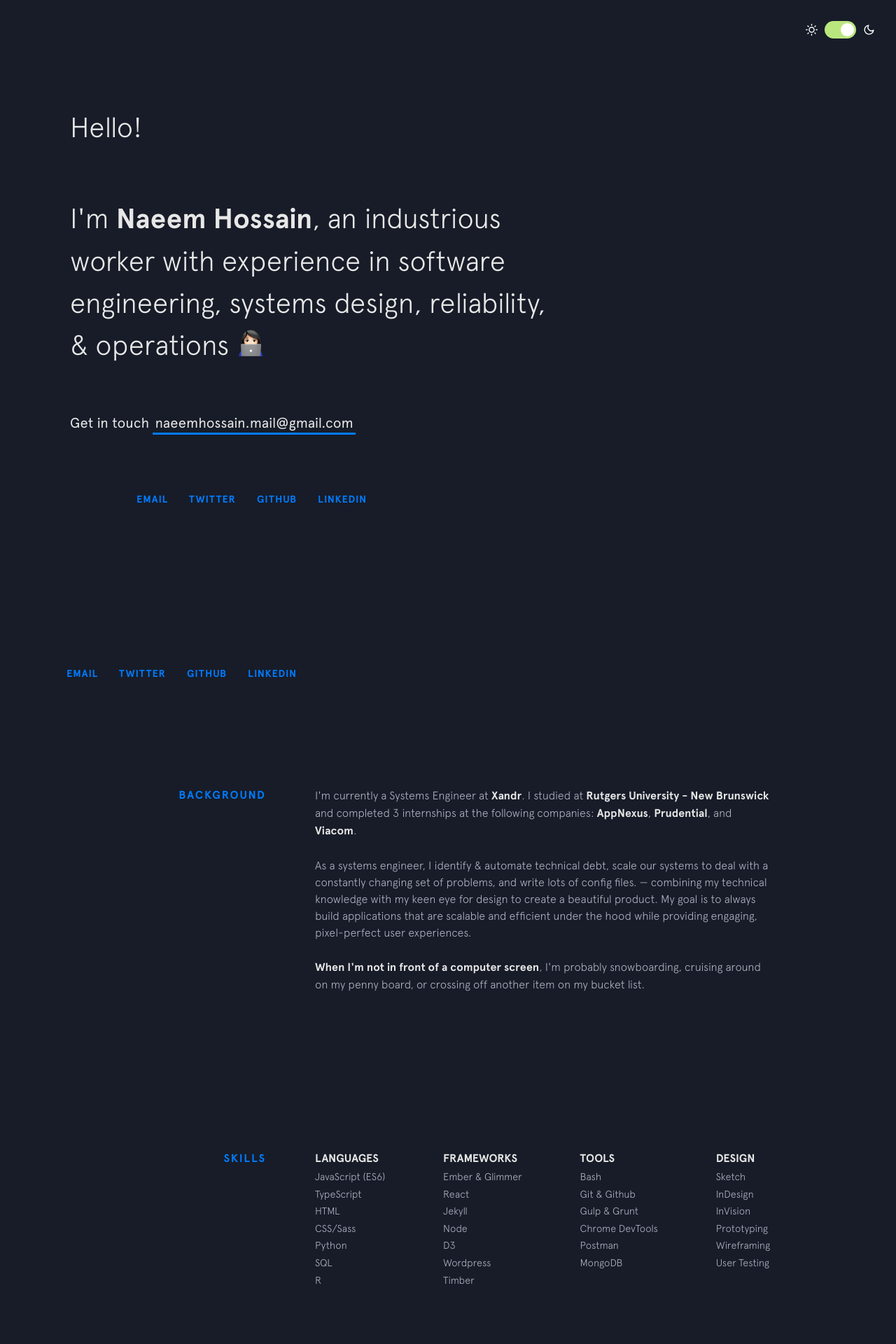
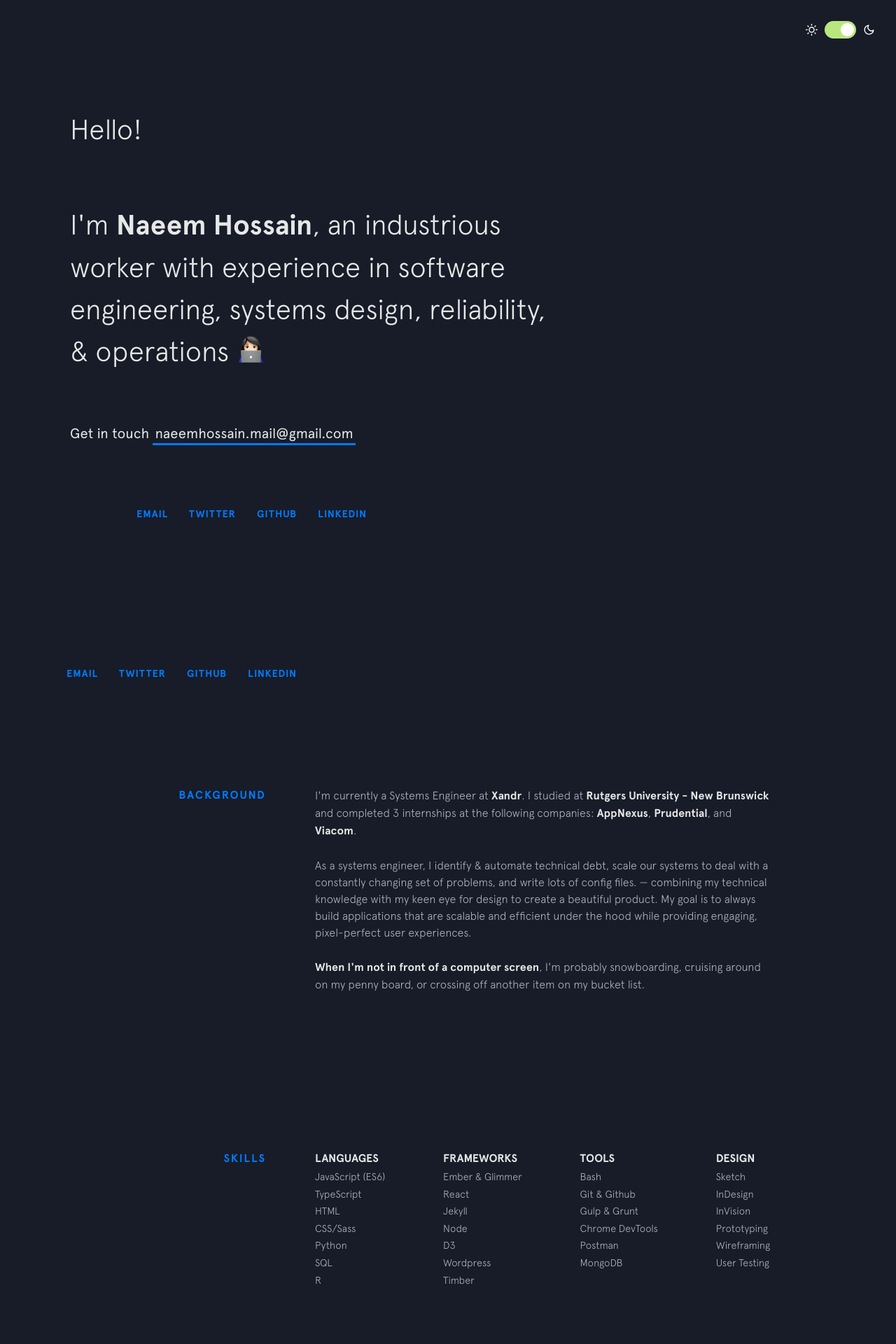
Before and after one commit to malenabashar/malenabashar.github.io, a Jekyll site: the page built from index.html, in a window 1280 px wide. Shown: the top 1920 px of the page at 70% size. Built offline with Jekyll 4.4.1, drawn with Linux system fonts in a browser that asks for light colours; nearby versions of some CDN libraries.

Commit message:
Updating website

```diff
--- a/_includes/intro.html
+++ b/_includes/intro.html
@@ -18,7 +18,7 @@
   <footer class="footer">
     <div class="footer__links">
       <!-- <div style="display: flex; justify-content: start; vertical-align: top;"> -->
-        <div style="display: flex; float: left; vertical-align: top;">
+        <div style="display: flex; float: left; vertical-align: top; position: absolute;">
         {% for link in site.social %}
         <a href="{{link.url}}" target="_blank" title="{{link.title}}">
           <span class="text">{{link.title}}</span>
```
